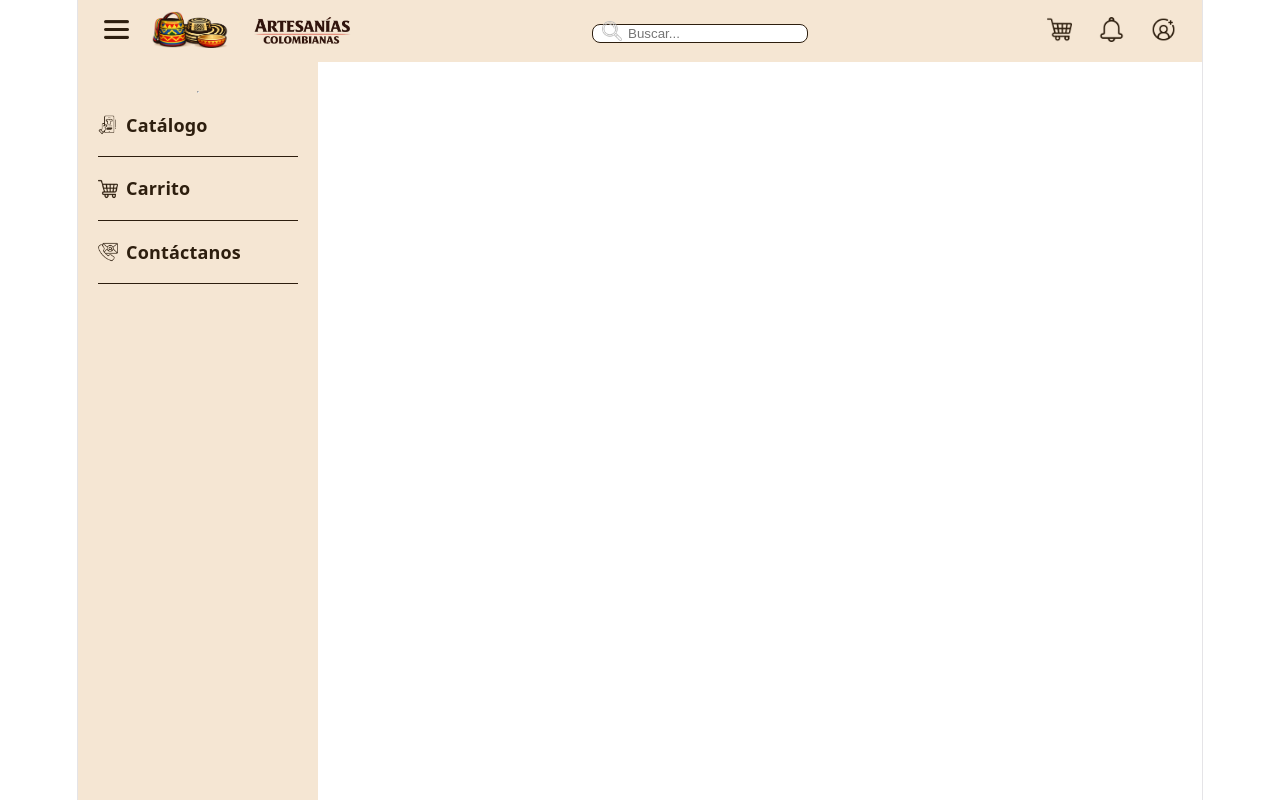
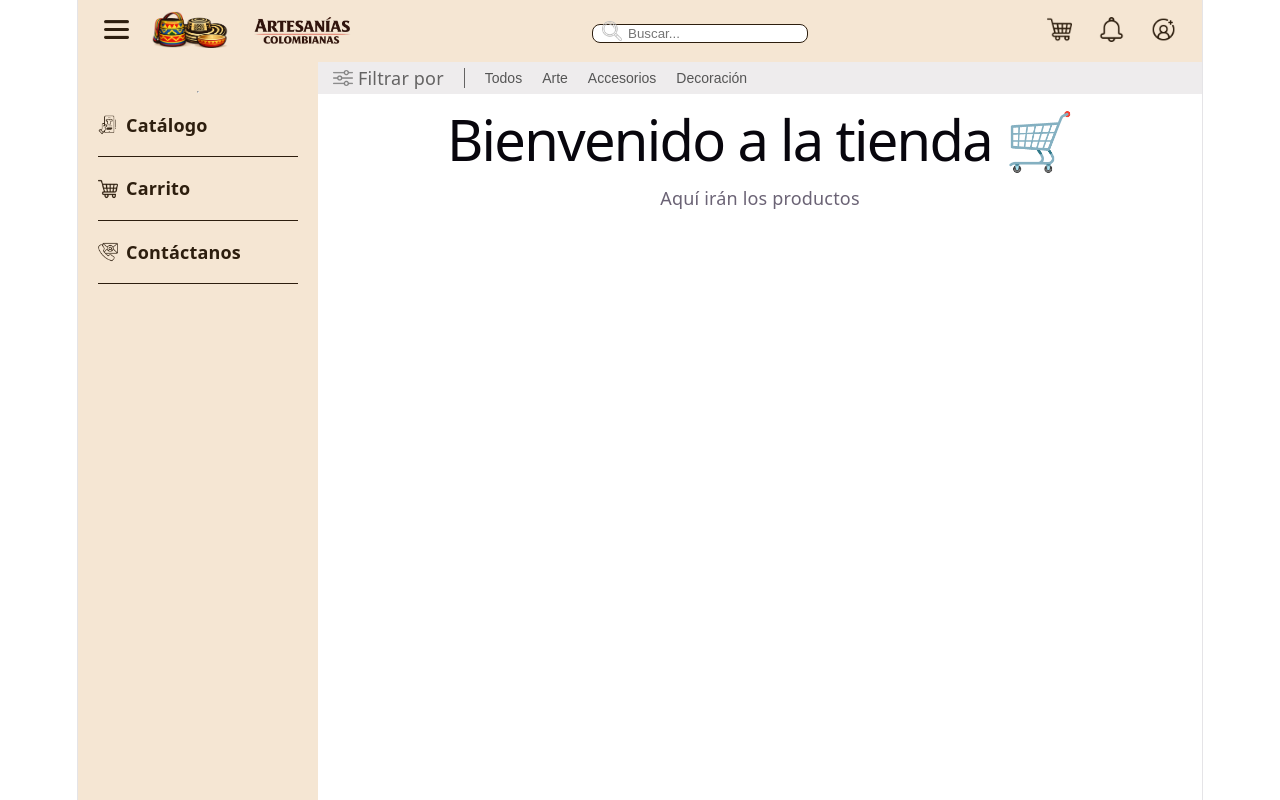
Before and after one commit to StivenGamba/frontend-tienda, a React (Vite) app: page / in a window 1280 px wide. Shown: the top 800 px of the page. Built offline with nearby package versions, Linux system fonts and the light colour scheme.

Commit message:
Barra filtro creada

```diff
--- /dev/null
+++ b/src/components/FilterBar.jsx
@@ -0,0 +1,41 @@
+import filterIcon from "../assets/icons/filtrar.png"
+import { COLORS } from "../config/theme"
+
+function FilterBar() {
+  return (
+    <div
+      style={{
+        display: "flex",
+        alignItems: "center",
+        gap: "20px",
+        padding: "3px 15px",
+        background: COLORS.gris_claro,
+      }}
+    >
+      {/* Icono + texto */}
+      <div style={{ display: "flex", alignItems: "center", gap: "5px" }}>
+        <img src={filterIcon} alt="filtro" width="20" />
+        <span style={{ color: COLORS.gris }}>
+          Filtrar por
+        </span>
+      </div>
+
+      {/* Línea vertical */}
+      <div style={{
+        width: "1px",
+        height: "20px",
+        background: COLORS.gris
+      }} />
+
+      {/* Categorías */}
+      <div style={{ display: "flex", gap: "20px" }}>
+        <button className="filter-btn">Todos</button>
+        <button className="filter-btn">Arte</button>
+        <button className="filter-btn">Accesorios</button>
+        <button className="filter-btn">Decoración</button>
+      </div>
+    </div>
+  )
+}
+
+export default FilterBar
--- a/src/components/Navbar.jsx
+++ b/src/components/Navbar.jsx
@@ -1,6 +1,5 @@
 import { useState } from "react"
 import { useNavigate } from "react-router-dom"
-import Sidebar from "./Sidebar"
 import cartIcon from "../assets/icons/carrito-de-compras.png"
 import bellIcon from "../assets/icons/notificacion.png"
 import userIcon from "../assets/icons/usuario.png"
@@ -10,11 +9,9 @@
 import searchIcon from "../assets/icons/lupa.png"
 import { COLORS } from "../config/theme"
 
-function Navbar() {
-  const [open, setOpen] = useState(true)
+function Navbar({toggleSidebar} ) {
+
   const navigate = useNavigate()
-
-  const openSidebar = () => setOpen(!open)
   const openNotifications = () => alert("Abrir notificaciones")
 
   return (
@@ -29,7 +26,7 @@
 
         {/* IZQUIERDA */}
         <div style={{ display: "flex", alignItems: "center", gap: "10px" }}>
-          <button onClick={openSidebar} style={{ background: "none", border: "none", cursor: "pointer" }}>
+          <button onClick={toggleSidebar} style={{ background: "none", border: "none", cursor: "pointer" }}>
             <img src={menuIcon} alt="menu" width="25" />
           </button>
 
@@ -85,10 +82,7 @@
         </div>
       </div>
 
-      {/* Sidebar */}
-      <div style={{ display: "flex" }}>
-        <Sidebar isOpen={open} />
-      </div>
+
     </>
   )
 }
--- a/src/config/theme.js
+++ b/src/config/theme.js
@@ -1,7 +1,7 @@
 export const COLORS = {
   cafe_primario: "#2D1E0E",
-  secondary: "#e6d5c3",
+  gris: "#646363",
   background: "#ffffff",
-  text: "#333333",
+  gris_claro: "#eeeced",
   accent: "#c89b7b"
 }
--- a/src/index.css
+++ b/src/index.css
@@ -109,3 +109,25 @@
   padding: 4px 8px;
   background: var(--code-bg);
 }
+
+.filter-btn {
+  background: transparent;
+  border: none;
+  color: #555; /* puedes usar tu gris */
+  font-size: 14px;
+  cursor: pointer;
+  padding: 5px 0;
+  transition: all 0.2s ease;
+}
+
+/* Hover elegante */
+.filter-btn:hover {
+  color: black;
+  transform: translateY(-1px);
+}
+
+/* Opcional: activo */
+.filter-btn.active {
+  font-weight: bold;
+  border-bottom: 2px solid black;
+}
--- a/src/layouts/MainLayout.jsx
+++ b/src/layouts/MainLayout.jsx
@@ -1,11 +1,28 @@
 import Navbar from "../components/Navbar"
+import Sidebar from "../components/Sidebar"
+import FilterBar from "../components/FilterBar"
+import { useState } from "react"
 
 function MainLayout({ children }) {
+  const [open, setOpen] = useState(true)
+
   return (
     <>
-      <Navbar />
-      <div style={{ padding: "20px" }}>
-        {children}
+      {/* Navbar */}
+      <Navbar toggleSidebar={() => setOpen(!open)} />
+
+      {/* Contenido horizontal */}
+      <div style={{ display: "flex" }}>
+
+        {/* Sidebar */}
+        <Sidebar isOpen={open} />
+
+        {/* Contenido */}
+        <div style={{ flex: 1, padding: "0px" }}>
+          <FilterBar />
+          {children}
+        </div>
+
       </div>
     </>
   )
```
Also changed, not shown: src/assets/icons/filtrar.png (added).
